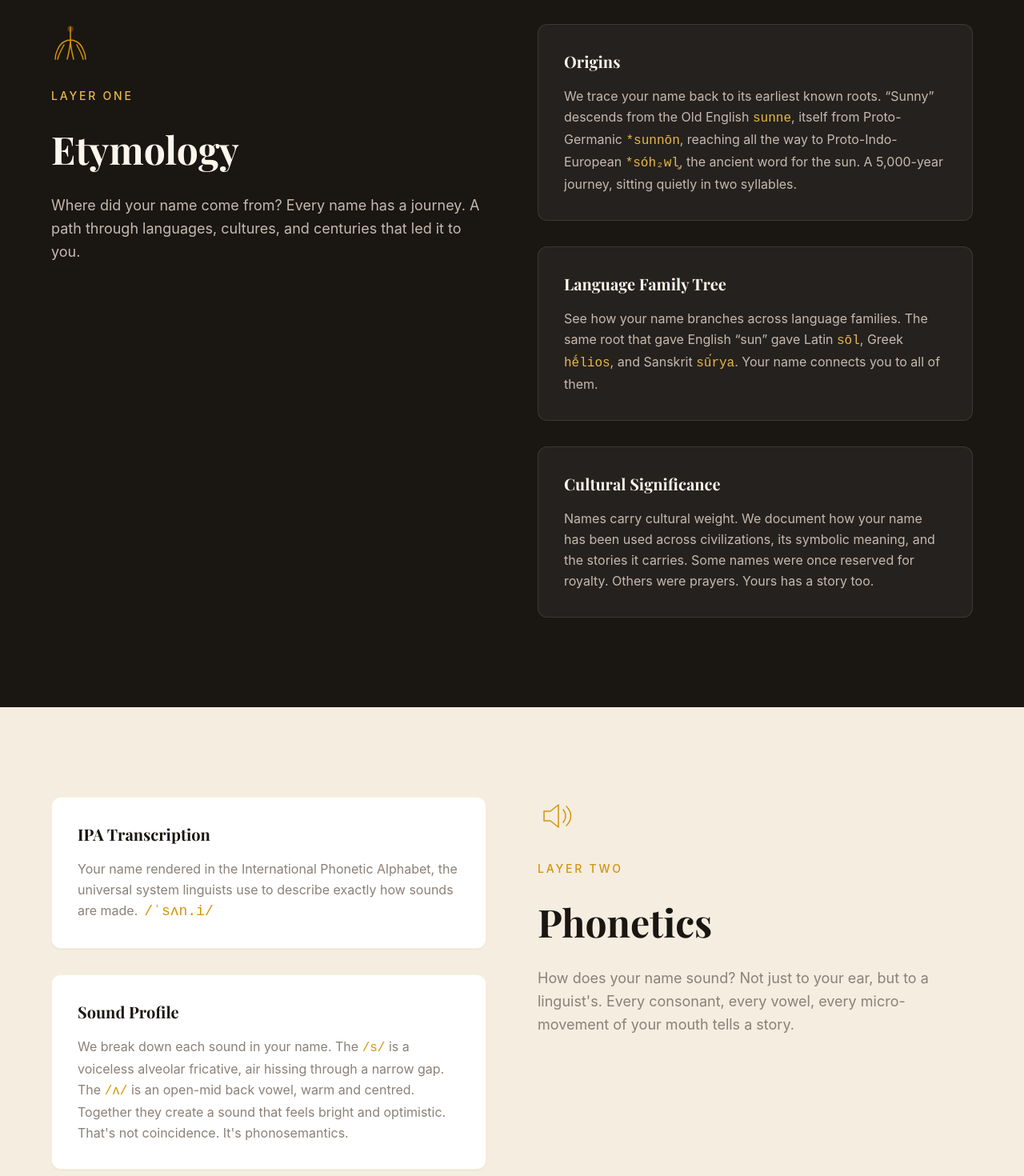
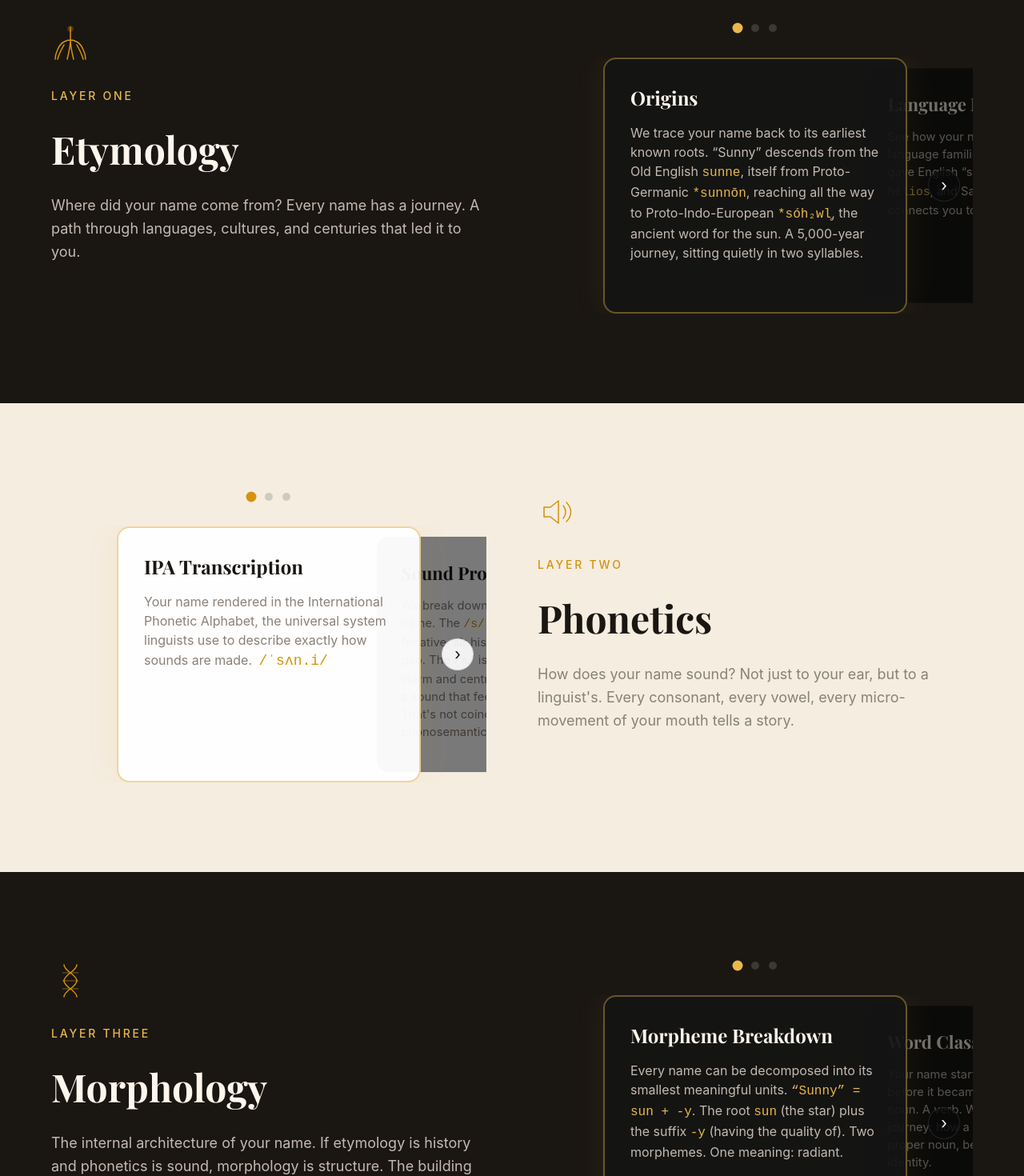
Before and after one commit to LevityLeads/etyma, a Next.js app: page / in a window 1280 px wide. Shown: the part 1340-2810 px from the top of the page at 80% size. Built offline with nearby package versions, Linux system fonts and the light colour scheme; a web font is replaced by a local one.

Commit message:
feat: fanned cards carousel on homepage for all 4 sections

```diff
--- a/src/app/page.tsx
+++ b/src/app/page.tsx
@@ -2,6 +2,8 @@
 
 import { useState } from "react";
 import Image from "next/image";
+import FannedCards from "../components/FannedCards";
+import type { FannedCardItem } from "../components/FannedCards";
 
 // Custom SVG icons instead of emojis
 const Icons = {
@@ -158,36 +160,33 @@ export default function Home() {
                 cultures, and centuries that led it to you.
               </p>
             </div>
-            <div className="space-y-8">
-              <div className="p-8 rounded-xl bg-white/5 border border-white/10">
-                <h3 className="text-xl font-semibold mb-4">Origins</h3>
-                <p className="text-[#C4BAB0] leading-relaxed">
-                  We trace your name back to its earliest known roots. &ldquo;Sunny&rdquo; descends from
-                  the Old English <span className="font-mono text-[#E8B94A]">sunne</span>, itself from
-                  Proto-Germanic <span className="font-mono text-[#E8B94A]">*sunnōn</span>, reaching
-                  all the way to Proto-Indo-European <span className="font-mono text-[#E8B94A]">*sóh₂wl̥</span>,
-                  the ancient word for the sun. A 5,000-year journey, sitting quietly in two syllables.
-                </p>
-              </div>
-              <div className="p-8 rounded-xl bg-white/5 border border-white/10">
-                <h3 className="text-xl font-semibold mb-4">Language Family Tree</h3>
-                <p className="text-[#C4BAB0] leading-relaxed">
-                  See how your name branches across language families. The same root that gave
-                  English &ldquo;sun&rdquo; gave Latin <span className="font-mono text-[#E8B94A]">sōl</span>,
-                  Greek <span className="font-mono text-[#E8B94A]">hḗlios</span>, and
-                  Sanskrit <span className="font-mono text-[#E8B94A]">sū́rya</span>.
-                  Your name connects you to all of them.
-                </p>
-              </div>
-              <div className="p-8 rounded-xl bg-white/5 border border-white/10">
-                <h3 className="text-xl font-semibold mb-4">Cultural Significance</h3>
-                <p className="text-[#C4BAB0] leading-relaxed">
-                  Names carry cultural weight. We document how your name has been used across
-                  civilizations, its symbolic meaning, and the stories it carries. Some names
-                  were once reserved for royalty. Others were prayers. Yours has a story too.
-                </p>
-              </div>
-            </div>
+            <FannedCards
+              variant="dark"
+              accentColor="#E8B94A"
+              items={[
+                {
+                  id: "origins",
+                  title: "Origins",
+                  content: (
+                    <p>We trace your name back to its earliest known roots. &ldquo;Sunny&rdquo; descends from the Old English <span className="font-mono text-[#E8B94A]">sunne</span>, itself from Proto-Germanic <span className="font-mono text-[#E8B94A]">*sunnōn</span>, reaching all the way to Proto-Indo-European <span className="font-mono text-[#E8B94A]">*sóh₂wl̥</span>, the ancient word for the sun. A 5,000-year journey, sitting quietly in two syllables.</p>
+                  ),
+                },
+                {
+                  id: "family-tree",
+                  title: "Language Family Tree",
+                  content: (
+                    <p>See how your name branches across language families. The same root that gave English &ldquo;sun&rdquo; gave Latin <span className="font-mono text-[#E8B94A]">sōl</span>, Greek <span className="font-mono text-[#E8B94A]">hḗlios</span>, and Sanskrit <span className="font-mono text-[#E8B94A]">sū́rya</span>. Your name connects you to all of them.</p>
+                  ),
+                },
+                {
+                  id: "cultural",
+                  title: "Cultural Significance",
+                  content: (
+                    <p>Names carry cultural weight. We document how your name has been used across civilizations, its symbolic meaning, and the stories it carries. Some names were once reserved for royalty. Others were prayers. Yours has a story too.</p>
+                  ),
+                },
+              ] as FannedCardItem[]}
+            />
           </div>
         </div>
       </section>
@@ -196,33 +195,34 @@ export default function Home() {
       <section id="phonetics" className="py-28 px-6 bg-[#F5EDE0]">
         <div className="max-w-6xl mx-auto">
           <div className="grid lg:grid-cols-2 gap-16 items-start">
-            <div className="order-2 lg:order-1 space-y-8">
-              <div className="p-8 rounded-xl bg-white border border-[#E8B94A]/20 shadow-sm">
-                <h3 className="text-xl font-semibold mb-4">IPA Transcription</h3>
-                <p className="text-[#8A8078] leading-relaxed">
-                  Your name rendered in the International Phonetic Alphabet, the universal
-                  system linguists use to describe exactly how sounds are made.
-                  <span className="font-mono text-[#D4930D] text-lg ml-2">/ˈsʌn.i/</span>
-                </p>
-              </div>
-              <div className="p-8 rounded-xl bg-white border border-[#E8B94A]/20 shadow-sm">
-                <h3 className="text-xl font-semibold mb-4">Sound Profile</h3>
-                <p className="text-[#8A8078] leading-relaxed">
-                  We break down each sound in your name. The <span className="font-mono text-[#D4930D]">/s/</span> is
-                  a voiceless alveolar fricative, air hissing through a narrow gap.
-                  The <span className="font-mono text-[#D4930D]">/ʌ/</span> is an open-mid back vowel,
-                  warm and centred. Together they create a sound that feels bright and optimistic.
-                  That&apos;s not coincidence. It&apos;s phonosemantics.
-                </p>
-              </div>
-              <div className="p-8 rounded-xl bg-white border border-[#E8B94A]/20 shadow-sm">
-                <h3 className="text-xl font-semibold mb-4">Stress &amp; Rhythm</h3>
-                <p className="text-[#8A8078] leading-relaxed">
-                  How your name flows when spoken. Which syllable carries the weight.
-                  Whether it falls as a trochee (DA-da) or an iamb (da-DA). The rhythm
-                  of a name shapes how it feels to say, and how it feels to be called.
-                </p>
-              </div>
+            <div className="order-2 lg:order-1">
+              <FannedCards
+                variant="light"
+                accentColor="#D4930D"
+                items={[
+                  {
+                    id: "ipa",
+                    title: "IPA Transcription",
+                    content: (
+                      <p>Your name rendered in the International Phonetic Alphabet, the universal system linguists use to describe exactly how sounds are made. <span className="font-mono text-[#D4930D] text-lg ml-1">/ˈsʌn.i/</span></p>
+                    ),
+                  },
+                  {
+                    id: "sound-profile",
+                    title: "Sound Profile",
+                    content: (
+                      <p>We break down each sound in your name. The <span className="font-mono text-[#D4930D]">/s/</span> is a voiceless alveolar fricative, air hissing through a narrow gap. The <span className="font-mono text-[#D4930D]">/ʌ/</span> is an open-mid back vowel, warm and centred. Together they create a sound that feels bright and optimistic. That&apos;s not coincidence. It&apos;s phonosemantics.</p>
+                    ),
+                  },
+                  {
+                    id: "stress",
+                    title: "Stress & Rhythm",
+                    content: (
+                      <p>How your name flows when spoken. Which syllable carries the weight. Whether it falls as a trochee (DA-da) or an iamb (da-DA). The rhythm of a name shapes how it feels to say, and how it feels to be called.</p>
+                    ),
+                  },
+                ] as FannedCardItem[]}
+              />
             </div>
             <div className="order-1 lg:order-2 space-y-8 lg:sticky lg:top-32">
               <div className="text-[#D4930D]">{Icons.sound}</div>
@@ -251,35 +251,33 @@ export default function Home() {
                 is sound, morphology is structure. The building blocks. The DNA.
               </p>
             </div>
-            <div className="space-y-8">
-              <div className="p-8 rounded-xl bg-white/5 border border-white/10">
-                <h3 className="text-xl font-semibold mb-4">Morpheme Breakdown</h3>
-                <p className="text-[#C4BAB0] leading-relaxed">
-                  Every name can be decomposed into its smallest meaningful units.
-                  <span className="font-mono text-[#E8B94A]">&ldquo;Sunny&rdquo; = sun + -y</span>.
-                  The root <span className="font-mono text-[#E8B94A]">sun</span> (the star) plus
-                  the suffix <span className="font-mono text-[#E8B94A]">-y</span> (having the quality of).
-                  Two morphemes. One meaning: radiant.
-                </p>
-              </div>
-              <div className="p-8 rounded-xl bg-white/5 border border-white/10">
-                <h3 className="text-xl font-semibold mb-4">Word Class &amp; Grammar</h3>
-                <p className="text-[#C4BAB0] leading-relaxed">
-                  Your name started as something else before it became a name. An adjective.
-                  A noun. A verb. We trace that grammatical journey: how a common word became
-                  a proper noun, became someone&apos;s identity.
-                </p>
-              </div>
-              <div className="p-8 rounded-xl bg-white/5 border border-white/10">
-                <h3 className="text-xl font-semibold mb-4">Related Forms</h3>
-                <p className="text-[#C4BAB0] leading-relaxed">
-                  Names have siblings. Variants across languages, diminutives, historical
-                  forms. &ldquo;Alexander&rdquo; connects to &ldquo;Alejandro&rdquo;,
-                  &ldquo;Alessandro&rdquo;, &ldquo;Iskander&rdquo;. Your name is part
-                  of a family.
-                </p>
-              </div>
-            </div>
+            <FannedCards
+              variant="dark"
+              accentColor="#E8B94A"
+              items={[
+                {
+                  id: "morphemes",
+                  title: "Morpheme Breakdown",
+                  content: (
+                    <p>Every name can be decomposed into its smallest meaningful units. <span className="font-mono text-[#E8B94A]">&ldquo;Sunny&rdquo; = sun + -y</span>. The root <span className="font-mono text-[#E8B94A]">sun</span> (the star) plus the suffix <span className="font-mono text-[#E8B94A]">-y</span> (having the quality of). Two morphemes. One meaning: radiant.</p>
+                  ),
+                },
+                {
+                  id: "word-class",
+                  title: "Word Class & Grammar",
+                  content: (
+                    <p>Your name started as something else before it became a name. An adjective. A noun. A verb. We trace that grammatical journey: how a common word became a proper noun, became someone&apos;s identity.</p>
+                  ),
+                },
+                {
+                  id: "related",
+                  title: "Related Forms",
+                  content: (
+                    <p>Names have siblings. Variants across languages, diminutives, historical forms. &ldquo;Alexander&rdquo; connects to &ldquo;Alejandro&rdquo;, &ldquo;Alessandro&rdquo;, &ldquo;Iskander&rdquo;. Your name is part of a family.</p>
+                  ),
+                },
+              ] as FannedCardItem[]}
+            />
           </div>
         </div>
       </section>
@@ -326,32 +324,33 @@ export default function Home() {
                 and meanings across dozens of languages and thousands of years.
               </p>
             </div>
-            <div className="space-y-8">
-              <div className="p-8 rounded-xl bg-white border border-[#E8B94A]/20 shadow-sm">
-                <h3 className="text-xl font-semibold mb-4">Cognates</h3>
-                <p className="text-[#8A8078] leading-relaxed">
-                  Words in other languages that share the same ancient root as your name.
-                  These are your name&apos;s distant cousins, proof that language is one
-                  vast, interconnected web.
-                </p>
-              </div>
-              <div className="p-8 rounded-xl bg-white border border-[#E8B94A]/20 shadow-sm">
-                <h3 className="text-xl font-semibold mb-4">Name Frequency</h3>
-                <p className="text-[#8A8078] leading-relaxed">
-                  How popular is your name, and where? We map usage data across countries
-                  and decades. Some names are universal. Others are beautifully rare.
-                  Both are interesting.
-                </p>
-              </div>
-              <div className="p-8 rounded-xl bg-white border border-[#E8B94A]/20 shadow-sm">
-                <h3 className="text-xl font-semibold mb-4">Famous Bearers</h3>
-                <p className="text-[#8A8078] leading-relaxed">
-                  The notable people who&apos;ve carried your name throughout history.
-                  Scientists, artists, leaders, characters. Every name has a lineage
-                  of remarkable people.
-                </p>
-              </div>
-            </div>
+            <FannedCards
+              variant="light"
+              accentColor="#D4930D"
+              items={[
+                {
+                  id: "cognates",
+                  title: "Cognates",
+                  content: (
+                    <p>Words in other languages that share the same ancient root as your name. These are your name&apos;s distant cousins, proof that language is one vast, interconnected web.</p>
+                  ),
+                },
+                {
+                  id: "frequency",
+                  title: "Name Frequency",
+                  content: (
+                    <p>How popular is your name, and where? We map usage data across countries and decades. Some names are universal. Others are beautifully rare. Both are interesting.</p>
+                  ),
+                },
+                {
+                  id: "famous",
+                  title: "Famous Bearers",
+                  content: (
+                    <p>The notable people who&apos;ve carried your name throughout history. Scientists, artists, leaders, characters. Every name has a lineage of remarkable people.</p>
+                  ),
+                },
+              ] as FannedCardItem[]}
+            />
           </div>
         </div>
       </section>
--- /dev/null
+++ b/src/components/FannedCards.tsx
@@ -0,0 +1,165 @@
+"use client";
+
+import { useState, useRef, useCallback } from "react";
+import { motion } from "framer-motion";
+
+const CARD_WIDTH = 380;
+const OVERLAP = 70;
+const INACTIVE_SCALE = 0.92;
+const INACTIVE_BRIGHTNESS = 0.45;
+const SWIPE_THRESHOLD = 40;
+
+export interface FannedCardItem {
+  id: string;
+  title: string;
+  content: React.ReactNode;
+}
+
+interface FannedCardsProps {
+  items: FannedCardItem[];
+  variant?: "dark" | "light";
+  accentColor?: string;
+}
+
+function Card({ item, isActive, variant, accentColor }: { item: FannedCardItem; isActive: boolean; variant: "dark" | "light"; accentColor: string }) {
+  const isDark = variant === "dark";
+  return (
+    <div
+      className={`rounded-2xl p-6 md:p-8 h-full flex flex-col transition-all duration-300 ${
+        isActive
+          ? `border-2 shadow-lg`
+          : `border ${isDark ? "border-white/5" : "border-black/5"}`
+      }`}
+      style={{
+        backgroundColor: isDark ? "rgba(20, 20, 20, 0.9)" : "rgba(255, 255, 255, 0.95)",
+        borderColor: isActive ? `${accentColor}66` : undefined,
+        boxShadow: isActive ? `0 0 40px ${accentColor}15` : undefined,
+      }}
+    >
+      <h3
+        className="text-xl md:text-2xl font-bold mb-4"
+        style={{ color: isDark ? "#FDF6EC" : "#1A1612" }}
+      >
+        {item.title}
+      </h3>
+      <div
+        className="leading-relaxed text-sm md:text-base flex-1"
+        style={{ color: isDark ? "#C4BAB0" : "#8A8078" }}
+      >
+        {item.content}
+      </div>
+    </div>
+  );
+}
+
+export default function FannedCards({ items, variant = "dark", accentColor = "#D4930D" }: FannedCardsProps) {
+  const [active, setActive] = useState(0);
+  const startX = useRef(0);
+  const isDragging = useRef(false);
+
+  const prev = useCallback(() => setActive((a) => Math.max(a - 1, 0)), []);
+  const next = useCallback(() => setActive((a) => Math.min(a + 1, items.length - 1)), [items.length]);
+
+  const handlePointerDown = useCallback((e: React.PointerEvent) => {
+    startX.current = e.clientX;
+    isDragging.current = true;
+  }, []);
+
+  const handlePointerMove = useCallback((e: React.PointerEvent) => {
+    if (!isDragging.current) return;
+    const dx = e.clientX - startX.current;
+    if (Math.abs(dx) > SWIPE_THRESHOLD) {
+      if (dx < 0) next();
+      if (dx > 0) prev();
+      isDragging.current = false;
+    }
+  }, [next, prev]);
+
+  const handlePointerUp = useCallback(() => {
+    isDragging.current = false;
+  }, []);
+
+  return (
+    <div className="relative">
+      {/* Navigation dots */}
+      <div className="flex items-center justify-center gap-3 mb-8">
+        {items.map((item, i) => (
+          <button
+            key={item.id}
+            onClick={() => setActive(i)}
+            className="w-2.5 h-2.5 rounded-full transition-all duration-300"
+            style={{
+              backgroundColor: i === active ? accentColor : variant === "dark" ? "rgba(255,255,255,0.15)" : "rgba(0,0,0,0.15)",
+              transform: i === active ? "scale(1.3)" : "scale(1)",
+            }}
+          />
+        ))}
+      </div>
+
+      {/* Cards container */}
+      <div
+        className="relative overflow-hidden mx-auto"
+        style={{ height: 320 }}
+        onPointerDown={handlePointerDown}
+        onPointerMove={handlePointerMove}
+        onPointerUp={handlePointerUp}
+      >
+        <div className="absolute inset-0 flex items-stretch justify-center">
+          {items.map((item, i) => {
+            const offset = i - active;
+            const isCardActive = i === active;
+            const absOffset = Math.abs(offset);
+            const xPos = offset * (CARD_WIDTH - OVERLAP);
+
+            return (
+              <motion.div
+                key={item.id}
+                className="absolute cursor-pointer select-none"
+                style={{ width: `${CARD_WIDTH}px`, height: "100%", top: 0 }}
+                animate={{
+                  x: xPos,
+                  scale: isCardActive ? 1 : INACTIVE_SCALE,
+                  zIndex: 10 - absOffset,
+                  opacity: absOffset > 2 ? 0 : 1,
+                  filter: isCardActive ? "brightness(1)" : `brightness(${INACTIVE_BRIGHTNESS})`,
+                }}
+                transition={{ type: "spring", stiffness: 300, damping: 30 }}
+                onClick={() => setActive(i)}
+              >
+                <Card item={item} isActive={isCardActive} variant={variant} accentColor={accentColor} />
+              </motion.div>
+            );
+          })}
+        </div>
+
+        {/* Arrow buttons */}
+        {active > 0 && (
+          <button
+            onClick={prev}
+            className="absolute left-2 md:left-4 top-1/2 -translate-y-1/2 z-20 w-10 h-10 rounded-full flex items-center justify-center text-xl transition-all duration-200"
+            style={{
+              backgroundColor: variant === "dark" ? "rgba(10,10,10,0.8)" : "rgba(255,255,255,0.9)",
+              border: `1px solid ${variant === "dark" ? "rgba(255,255,255,0.1)" : "rgba(0,0,0,0.1)"}`,
+              color: variant === "dark" ? "#FDF6EC" : "#1A1612",
+            }}
+          >
+            ‹
+          </button>
+        )}
+        {active < items.length - 1 && (
+          <button
+            onClick={next}
+            className="absolute right-2 md:right-4 top-1/2 -translate-y-1/2 z-20 w-10 h-10 rounded-full flex items-center justify-center text-xl transition-all duration-200"
+            style={{
+              backgroundColor: variant === "dark" ? "rgba(10,10,10,0.8)" : "rgba(255,255,255,0.9)",
+              border: `1px solid ${variant === "dark" ? "rgba(255,255,255,0.1)" : "rgba(0,0,0,0.1)"}`,
+              color: variant === "dark" ? "#FDF6EC" : "#1A1612",
+            }}
+          >
+            ›
+          </button>
+        )}
+      </div>
+    </div>
+  );
+}
```
